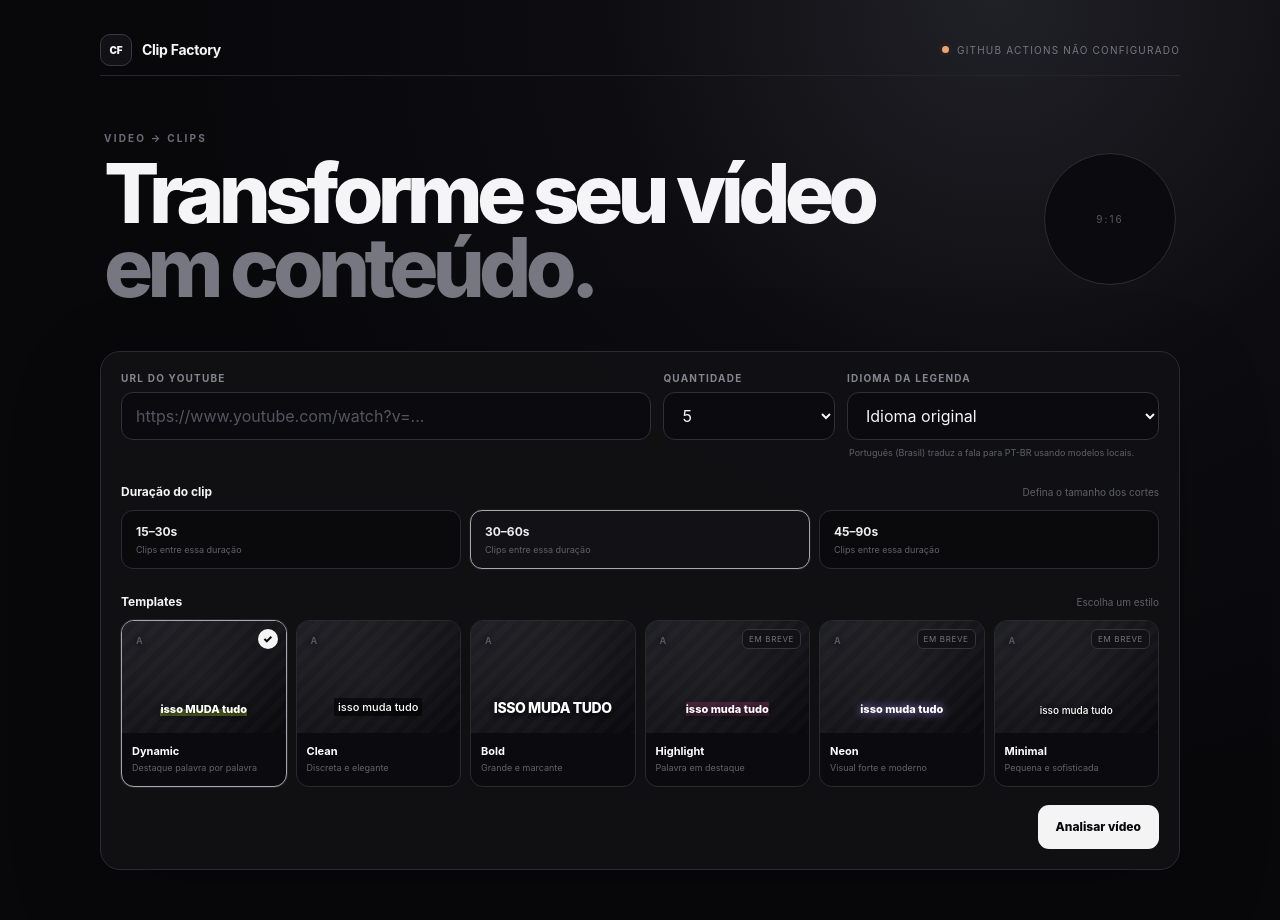
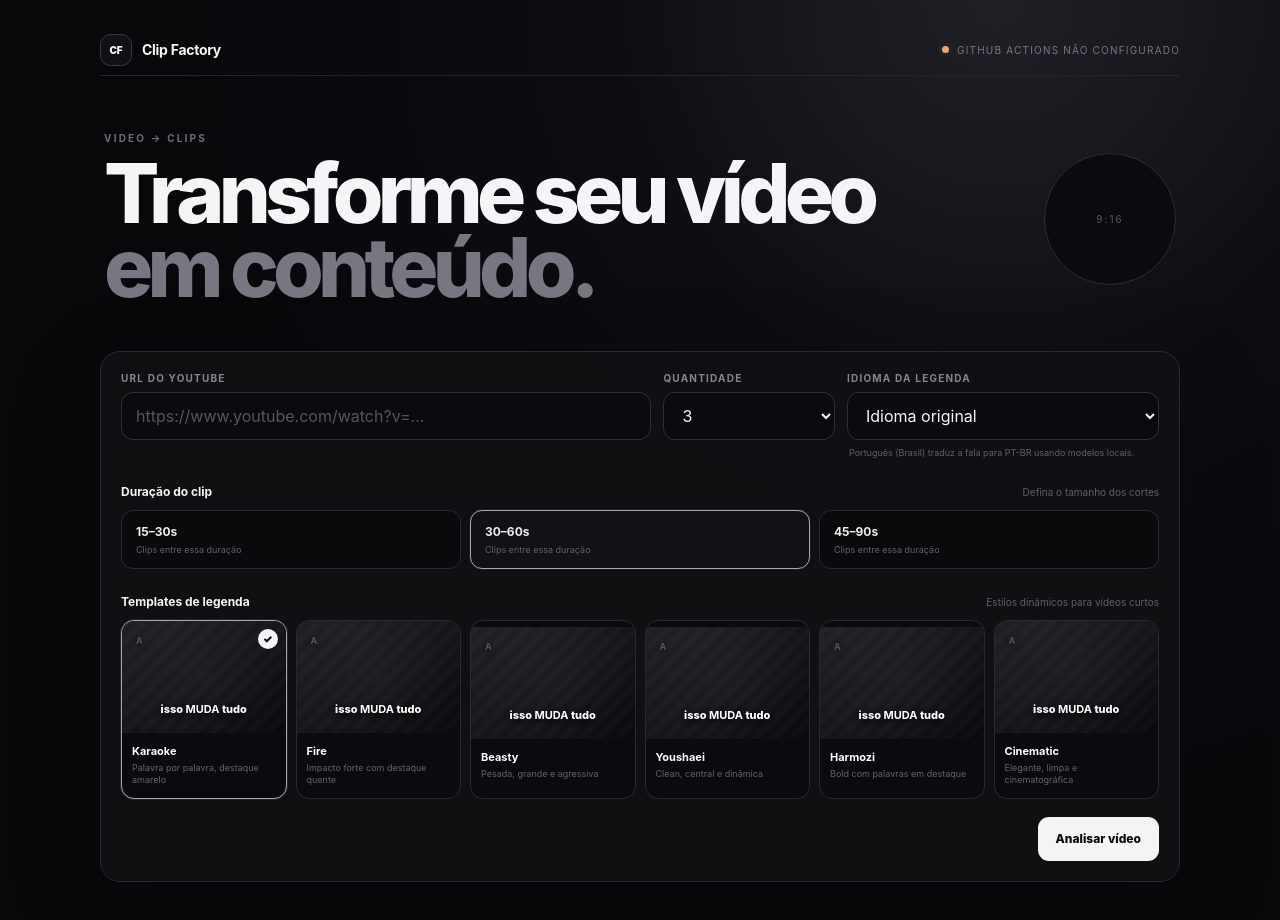
Before and after one commit to mykaelandradee/clip-factory, a Next.js app in the folder web/: page / in a window 1280 px wide. Shown: the top 920 px of the page. Built offline with nearby package versions, Linux system fonts and the light colour scheme; no server answers.

Commit message:
Add YouTube preview and six caption templates

```diff
--- a/web/app/page.tsx
+++ b/web/app/page.tsx
@@ -11,12 +11,23 @@ type Job = {
   result?: { downloadUrl?: string };
 };
 
+const CAPTION_TEMPLATES = [
+  ["karaoke", "Karaoke", "Palavra por palavra, destaque amarelo"],
+  ["fire", "Fire", "Impacto forte com destaque quente"],
+  ["beasty", "Beasty", "Pesada, grande e agressiva"],
+  ["youshaei", "Youshaei", "Clean, central e dinâmica"],
+  ["harmozi", "Harmozi", "Bold com palavras em destaque"],
+  ["cinematic", "Cinematic", "Elegante, limpa e cinematográfica"],
+] as const;
+
 export default function Home() {
   const [url, setUrl] = useState("");
-  const [clips, setClips] = useState("5");
+  const [videoInfo, setVideoInfo] = useState<{title:string;author:string;thumbnail:string}|null>(null);
+  const [loadingInfo, setLoadingInfo] = useState(false);
+  const [clips, setClips] = useState("3");
   const [duration, setDuration] = useState("30-60");
   const [subtitleLanguage, setSubtitleLanguage] = useState("original");
-  const [captionStyle, setCaptionStyle] = useState("dynamic");
+  const [captionStyle, setCaptionStyle] = useState("karaoke");
   const [workerOnline, setWorkerOnline] = useState(false);
   const [jobId, setJobId] = useState("");
   const [job, setJob] = useState<Job | null>(null);
@@ -29,6 +40,25 @@ export default function Home() {
     return () => { if (timer.current) clearInterval(timer.current); };
   }, []);
 
+  useEffect(() => {
+    setVideoInfo(null);
+    if (!url.trim()) return;
+    const timeout = setTimeout(async () => {
+      try {
+        setLoadingInfo(true);
+        const response = await fetch("/api/youtube-info?url=" + encodeURIComponent(url.trim()), { cache: "no-store" });
+        if (!response.ok) return;
+        const data = await response.json();
+        if (data.title && data.thumbnail) setVideoInfo(data);
+      } catch {
+        setVideoInfo(null);
+      } finally {
+        setLoadingInfo(false);
+      }
+    }, 450);
+    return () => clearTimeout(timeout);
+  }, [url]);
+
   async function checkWorker() {
     try {
       const response = await fetch("/api/health", { cache: "no-store" });
@@ -38,7 +68,7 @@ export default function Home() {
 
   async function poll(id: string) {
     try {
-      const response = await fetch(`/api/jobs?id=${encodeURIComponent(id)}`, { cache: "no-store" });
+      const response = await fetch("/api/jobs?id=" + encodeURIComponent(id), { cache: "no-store" });
       if (!response.ok) throw new Error("Não foi possível consultar o processamento.");
       const data = await response.json() as Job;
       setJob(data);
@@ -103,6 +133,13 @@ export default function Home() {
             <div className="cf-field">
               <label htmlFor="url">URL do YouTube</label>
               <input id="url" value={url} onChange={(e) => setUrl(e.target.value)} placeholder="https://www.youtube.com/watch?v=..." disabled={submitting} />
+              {loadingInfo && <small>Carregando informações do vídeo...</small>}
+              {videoInfo && (
+                <div className="cf-video-info">
+                  <img src={videoInfo.thumbnail} alt="" />
+                  <div><strong>{videoInfo.title}</strong><span>{videoInfo.author}</span></div>
+                </div>
+              )}
             </div>
             <div className="cf-field">
               <label htmlFor="clips">Quantidade</label>
@@ -119,7 +156,6 @@ export default function Home() {
               </select>
               <small>Português (Brasil) traduz a fala para PT-BR usando modelos locais.</small>
             </div>
-
           </div>
 
           <div className="cf-label-row cf-section-gap"><span>Duração do clip</span><small>Defina o tamanho dos cortes</small></div>
@@ -131,8 +167,16 @@ export default function Home() {
             ))}
           </div>
 
-          <div className="cf-label-row"><span>Templates</span><small>Escolha um estilo</small></div>
-          <div className="cf-template-grid">{["dynamic","clean","bold","highlight","neon","minimal"].map((id) => <button type="button" key={id} className={`cf-template ${captionStyle===id ? "selected":""} ${["highlight","neon","minimal"].includes(id) ? "coming":""}`} onClick={() => !["highlight","neon","minimal"].includes(id) && setCaptionStyle(id)} disabled={submitting || ["highlight","neon","minimal"].includes(id)}><div className={`cf-template-preview accent-${id}`}><span className="preview-top">A</span><span className="preview-subtitle">{id==="bold"?"ISSO MUDA TUDO":id==="dynamic"?"isso MUDA tudo":"isso muda tudo"}</span></div><div className="cf-template-info"><strong>{id[0].toUpperCase()+id.slice(1)}</strong><span>{id==="dynamic"?"Destaque palavra por palavra":id==="clean"?"Discreta e elegante":id==="bold"?"Grande e marcante":id==="highlight"?"Palavra em destaque":id==="neon"?"Visual forte e moderno":"Pequena e sofisticada"}</span></div>{["highlight","neon","minimal"].includes(id) ? <span className="cf-coming">Em breve</span> : captionStyle===id ? <span className="cf-check">✓</span> : null}</button>)}</div>
+          <div className="cf-label-row"><span>Templates de legenda</span><small>Estilos dinâmicos para vídeos curtos</small></div>
+          <div className="cf-template-grid">
+            {CAPTION_TEMPLATES.map(([id, name, description]) => (
+              <button type="button" key={id} className={`cf-template ${captionStyle === id ? "selected" : ""}`} onClick={() => setCaptionStyle(id)} disabled={submitting}>
+                <div className={`cf-template-preview accent-${id}`}><span className="preview-top">A</span><span className="preview-subtitle">isso <b>MUDA</b> tudo</span></div>
+                <div className="cf-template-info"><strong>{name}</strong><span>{description}</span></div>
+                {captionStyle === id && <span className="cf-check">✓</span>}
+              </button>
+            ))}
+          </div>
 
           <div className="cf-actions">
             <button className="cf-button" type="submit" disabled={submitting}>{submitting ? "Processando..." : "Analisar vídeo"}</button>
```
